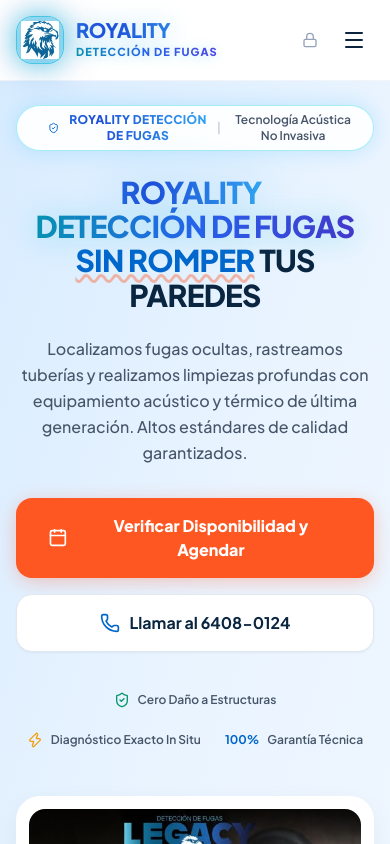
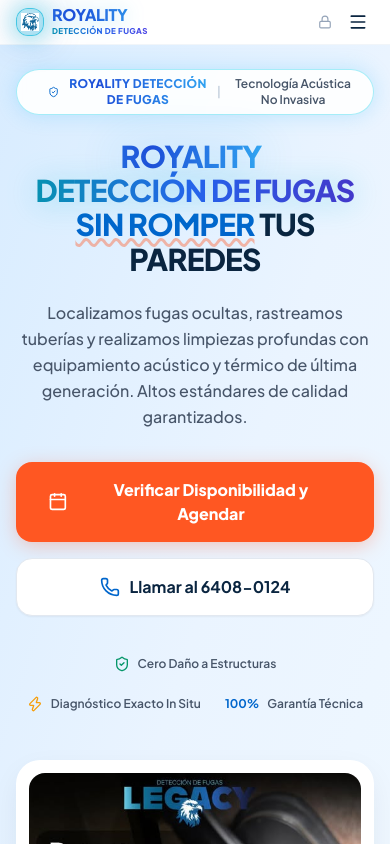
Before and after one commit to andersjival/legacy-deteccion-fugas, a React (Vite) app: page / in a window 390 px wide. Shown: the top 844 px of the page. Built offline with nearby package versions, Linux system fonts and the light colour scheme; no server answers.

Commit message:
feat: reduccion del 45% en la barra de menu navbar [v2.13.0]

```diff
--- a/src/components/landing/Navbar.tsx
+++ b/src/components/landing/Navbar.tsx
@@ -13,23 +13,23 @@
   return (
     <header className="sticky top-0 z-50 bg-white/95 backdrop-blur-md border-b border-slate-100 transition-all">
       <div className="max-w-7xl mx-auto px-4 sm:px-6 lg:px-8">
-        <div className="flex items-center justify-between h-20">
+        <div className="flex items-center justify-between h-11 sm:h-12">
 
-          {/* Logo Oficial con Águila Animada e Iluminado Especial */}
-          <a href="#inicio" className="flex items-center gap-3 group">
-            <AnimatedEagleLogo className="w-12 h-12 rounded-2xl" />
+          {/* Logo Oficial con Águila Animada e Iluminado Especial (Reducido 45%) */}
+          <a href="#inicio" className="flex items-center gap-2 group">
+            <AnimatedEagleLogo className="w-7 h-7 sm:w-8 sm:h-8 rounded-xl" />
             <div className="flex flex-col">
-              <span className="block text-xl sm:text-2xl font-black tracking-tight leading-none bg-gradient-to-r from-blue-700 via-sky-400 via-cyan-300 to-blue-700 bg-[length:200%_auto] animate-shimmer-fast bg-clip-text text-transparent drop-shadow-[0_2px_12px_rgba(14,165,233,0.4)]">
+              <span className="block text-base sm:text-lg font-black tracking-tight leading-none bg-gradient-to-r from-blue-700 via-sky-400 via-cyan-300 to-blue-700 bg-[length:200%_auto] animate-shimmer-fast bg-clip-text text-transparent drop-shadow-[0_2px_10px_rgba(14,165,233,0.35)]">
                 ROYALITY
               </span>
-              <span className="block text-[11px] sm:text-xs font-extrabold tracking-widest uppercase mt-1 bg-gradient-to-r from-cyan-600 via-blue-600 to-indigo-600 bg-clip-text text-transparent drop-shadow-[0_1px_6px_rgba(6,182,212,0.3)]">
+              <span className="block text-[8px] sm:text-[9px] font-extrabold tracking-wider uppercase mt-0.5 bg-gradient-to-r from-cyan-600 via-blue-600 to-indigo-600 bg-clip-text text-transparent">
                 Detección de Fugas
               </span>
             </div>
           </a>
 
           {/* Enlaces Desktop */}
-          <nav className="hidden lg:flex items-center gap-8 text-sm font-semibold text-brand-slate">
+          <nav className="hidden lg:flex items-center gap-5 text-xs font-bold text-brand-slate">
             <a href="#inicio" className="hover:text-brand-blue transition-colors">Inicio</a>
             <a href="#servicios" className="hover:text-brand-blue transition-colors">Servicios</a>
             <a href="#tecnologia" className="hover:text-brand-blue transition-colors">Tecnología</a>
@@ -39,7 +39,7 @@
                 e.preventDefault();
                 onNavigateAgenda();
               }}
-              className="hover:text-brand-blue transition-colors font-semibold cursor-pointer"
+              className="hover:text-brand-blue transition-colors cursor-pointer"
             >
               Agendar
             </a>
@@ -47,12 +47,12 @@
           </nav>
 
           {/* Acciones Derecha */}
-          <div className="hidden sm:flex items-center gap-3">
+          <div className="hidden sm:flex items-center gap-2">
             <a
               href="tel:+50664080124"
-              className="inline-flex items-center gap-2 px-3.5 py-2 rounded-xl text-sm font-bold text-brand-dark bg-brand-ice hover:bg-brand-iceBorder border border-brand-iceBorder transition-all"
+              className="inline-flex items-center gap-1.5 px-2.5 py-1 rounded-lg text-xs font-bold text-brand-dark bg-brand-ice hover:bg-brand-iceBorder border border-brand-iceBorder transition-all"
             >
-              <Phone className="w-4 h-4 text-brand-blue animate-pulse" />
+              <Phone className="w-3.5 h-3.5 text-brand-blue animate-pulse" />
               <span>6408-0124</span>
             </a>
 
@@ -62,9 +62,9 @@
                 e.preventDefault();
                 onNavigateAgenda();
               }}
-              className="inline-flex items-center gap-2 px-5 py-2.5 rounded-xl text-sm font-extrabold text-white bg-brand-orange hover:bg-brand-orangeHover shadow-glow-orange hover:shadow-lg transition-all cursor-pointer"
+              className="inline-flex items-center gap-1.5 px-3 py-1.5 rounded-xl text-xs font-black text-white bg-brand-orange hover:bg-brand-orangeHover shadow-glow-orange hover:shadow-md transition-all cursor-pointer"
             >
-              <Calendar className="w-4 h-4" />
+              <Calendar className="w-3.5 h-3.5" />
               <span>Agendar Cita</span>
             </a>
 
@@ -73,27 +73,27 @@
               onClick={onOpenAdmin}
               aria-label="Panel Administrador"
               title="Panel de Control Privado"
-              className="p-2.5 rounded-xl text-slate-400 hover:text-brand-dark hover:bg-slate-100 transition-colors ml-1"
+              className="p-1.5 rounded-lg text-slate-400 hover:text-brand-dark hover:bg-slate-100 transition-colors ml-0.5"
             >
-              <Lock className="w-4 h-4" />
+              <Lock className="w-3.5 h-3.5" />
             </button>
           </div>
 
           {/* Hamburguesa Móvil */}
-          <div className="flex sm:hidden items-center gap-2">
+          <div className="flex sm:hidden items-center gap-1">
             <button
               onClick={onOpenAdmin}
               aria-label="Panel Admin"
-              className="p-2 text-slate-400 hover:text-brand-dark"
+              className="p-1.5 text-slate-400 hover:text-brand-dark"
             >
-              <Lock className="w-4 h-4" />
+              <Lock className="w-3.5 h-3.5" />
             </button>
             <button
               onClick={() => setMobileMenuOpen(!mobileMenuOpen)}
-              className="p-2 rounded-lg text-brand-dark hover:bg-slate-100"
+              className="p-1.5 rounded-lg text-brand-dark hover:bg-slate-100"
               aria-label="Menú principal"
             >
-              {mobileMenuOpen ? <X className="w-6 h-6" /> : <Menu className="w-6 h-6" />}
+              {mobileMenuOpen ? <X className="w-5 h-5" /> : <Menu className="w-5 h-5" />}
             </button>
           </div>
         </div>
```
Also changed, not shown: 1 other file (tests, documents, lock files or other folders).
